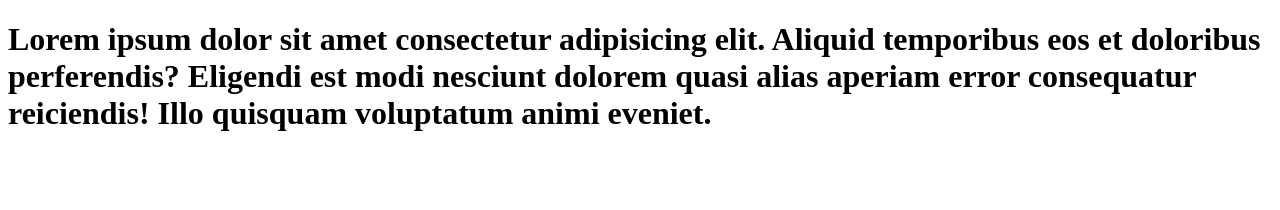
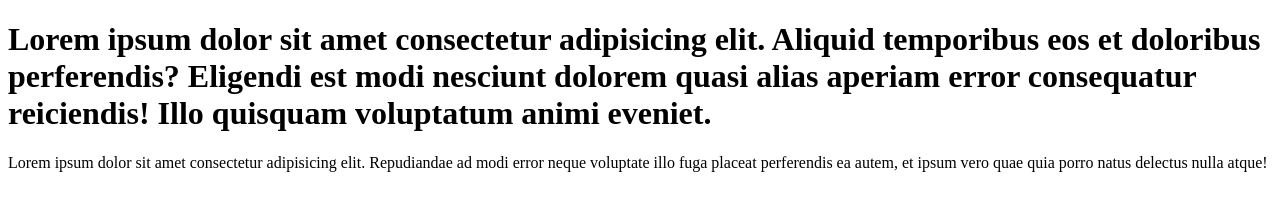
Before and after one commit to Samadhi-Ayodhya-Gamaarachchi/new, a plain HTML site: page index.html in a window 1280 px wide. Drawn offline with Linux system fonts and the light colour scheme.

Commit message:
add para to code

```diff
--- a/index.html
+++ b/index.html
@@ -9,5 +9,9 @@
               est modi nesciunt dolorem quasi
             alias aperiam error consequatur reiciendis! Illo quisquam
              voluptatum animi eveniet.</h1>
+        <p>Lorem ipsum dolor sit amet consectetur adipisicing elit.
+             Repudiandae ad modi error neque voluptate illo fuga placeat
+             perferendis ea autem, et ipsum vero quae quia porro natus delectus
+             nulla atque!</p>
     </body>
 </html>
```
